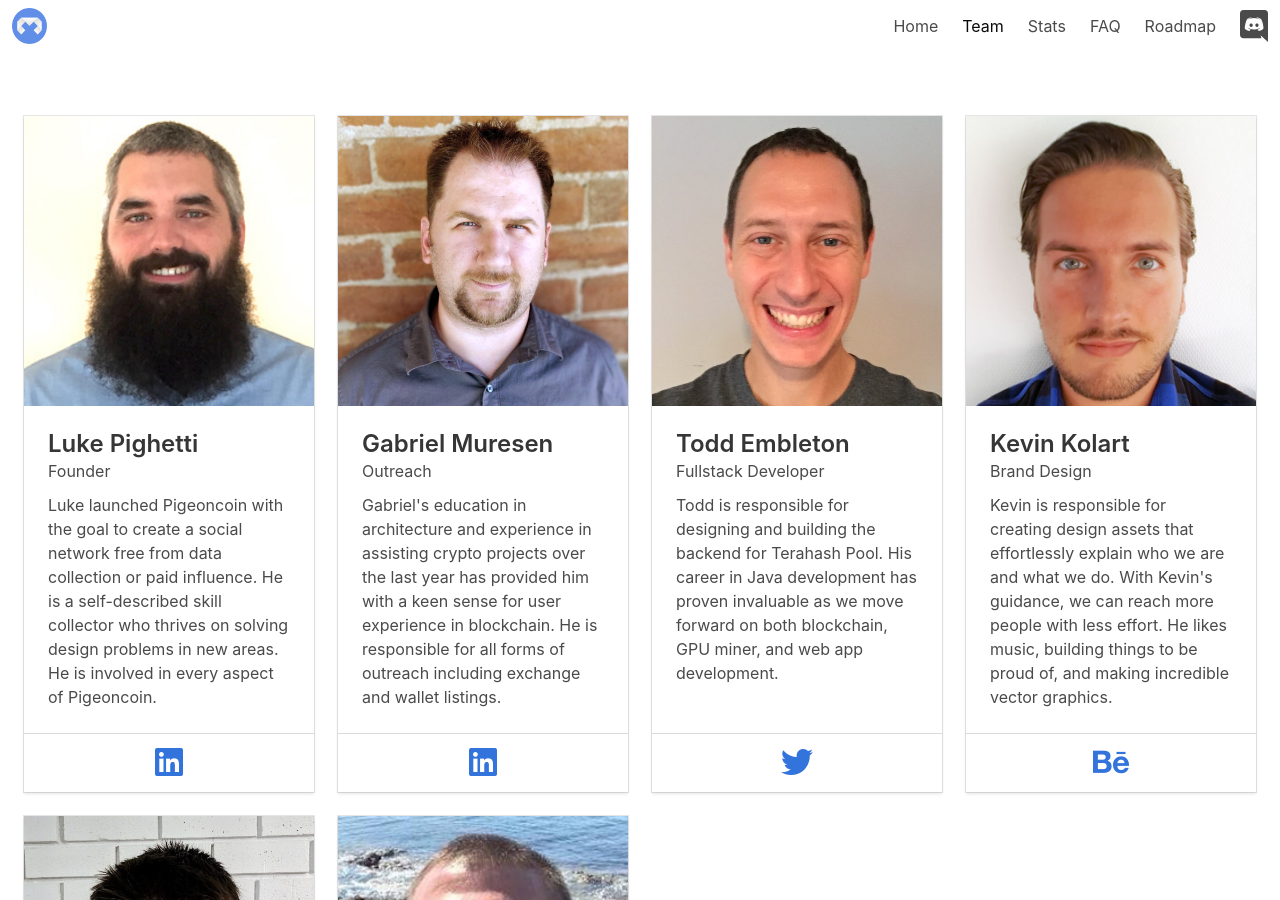
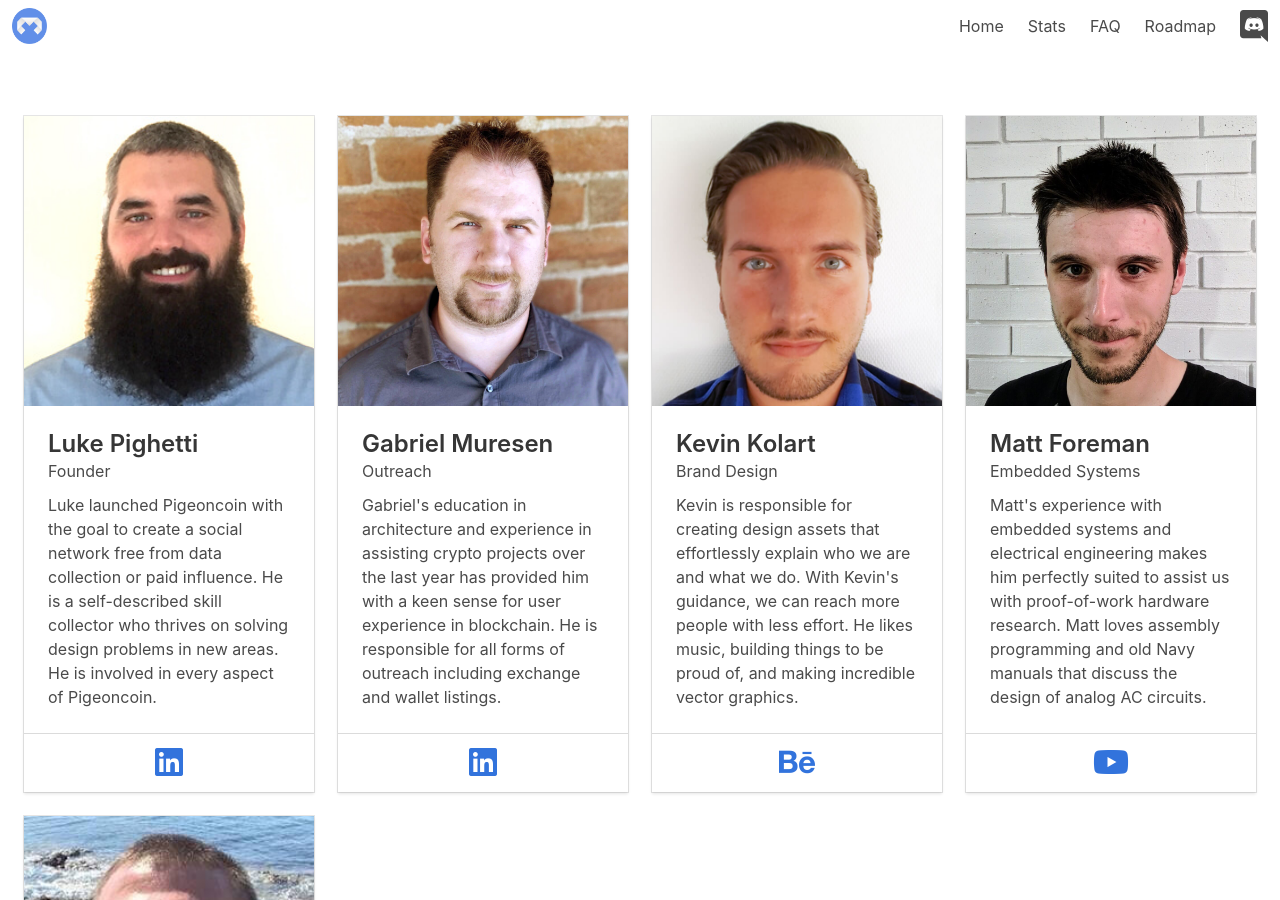
Before and after one commit to PigeoncoinClassic/pigeoncoinclassic.github.io, a Jekyll site: the page built from team.md, in a window 1280 px wide and 900 px high. Built offline with Jekyll 4.4.1, drawn with Linux system fonts in a browser that asks for light colours; nearby versions of some CDN libraries; comment, search, counter and statistics services are not loaded.

Commit message:
teamwork makes the dream work

```diff
--- a/team.md
+++ b/team.md
@@ -1,6 +1,5 @@
 ---
 layout: team
-title: Team
 permalink: /team/
 weight: 2
 
@@ -29,14 +28,6 @@
         Gabriel's education in architecture and experience in assisting crypto projects over the last year has provided him with a keen sense for user experience in blockchain. He is responsible for all forms of outreach including exchange and wallet listings.
 
 
-    - name: Todd Embleton
-      title: Fullstack Developer
-      img: /assets/img/team/todd-embleton.jpg
-      social:
-        firstPlatform: twitter
-        firstURL: https://twitter.com/spiderywookie
-      text: >
-        Todd is responsible for designing and building the backend for Terahash Pool. His career in Java development has proven invaluable as we move forward on both blockchain, GPU miner, and web app development.
 
 
     - name: Kevin Kolart
```
